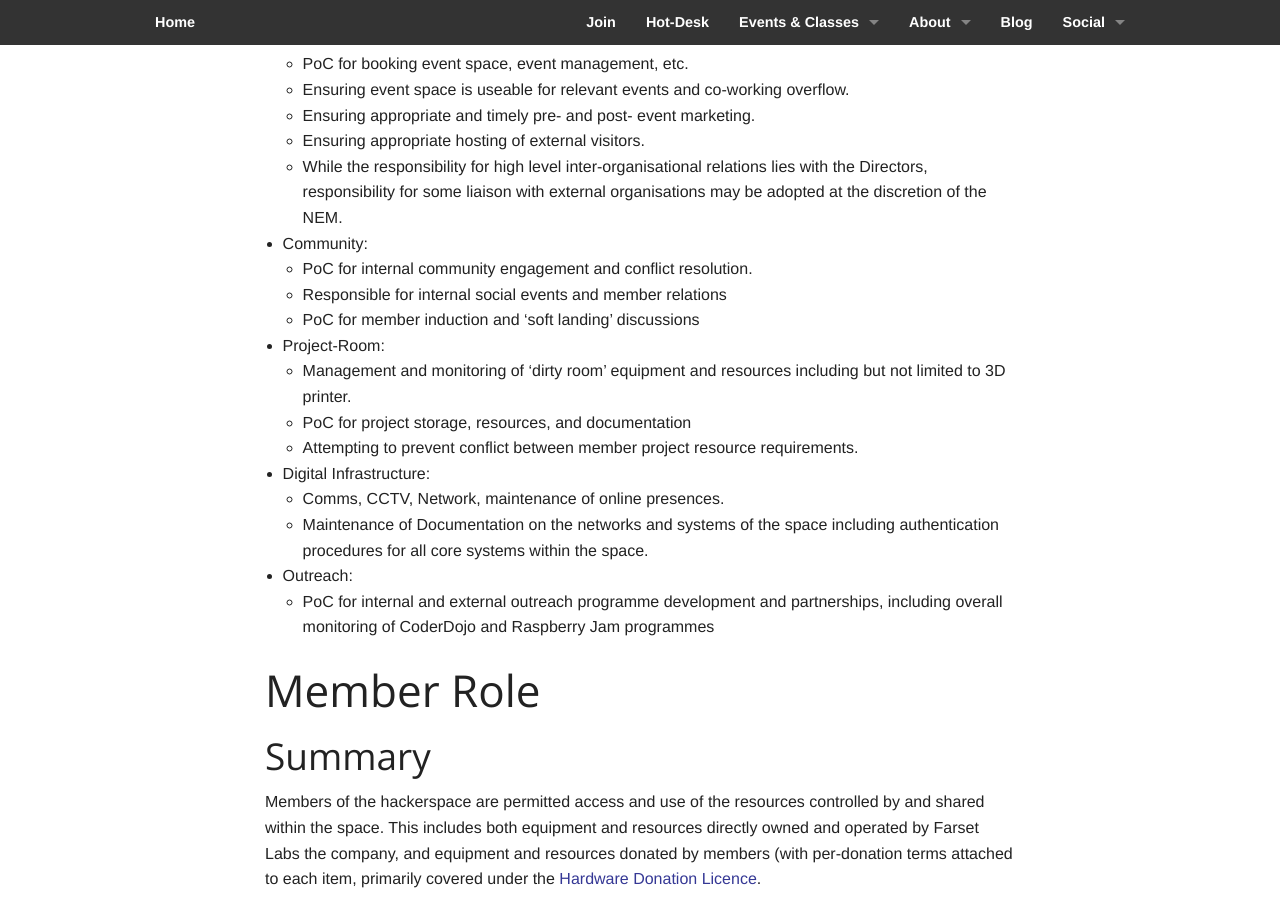
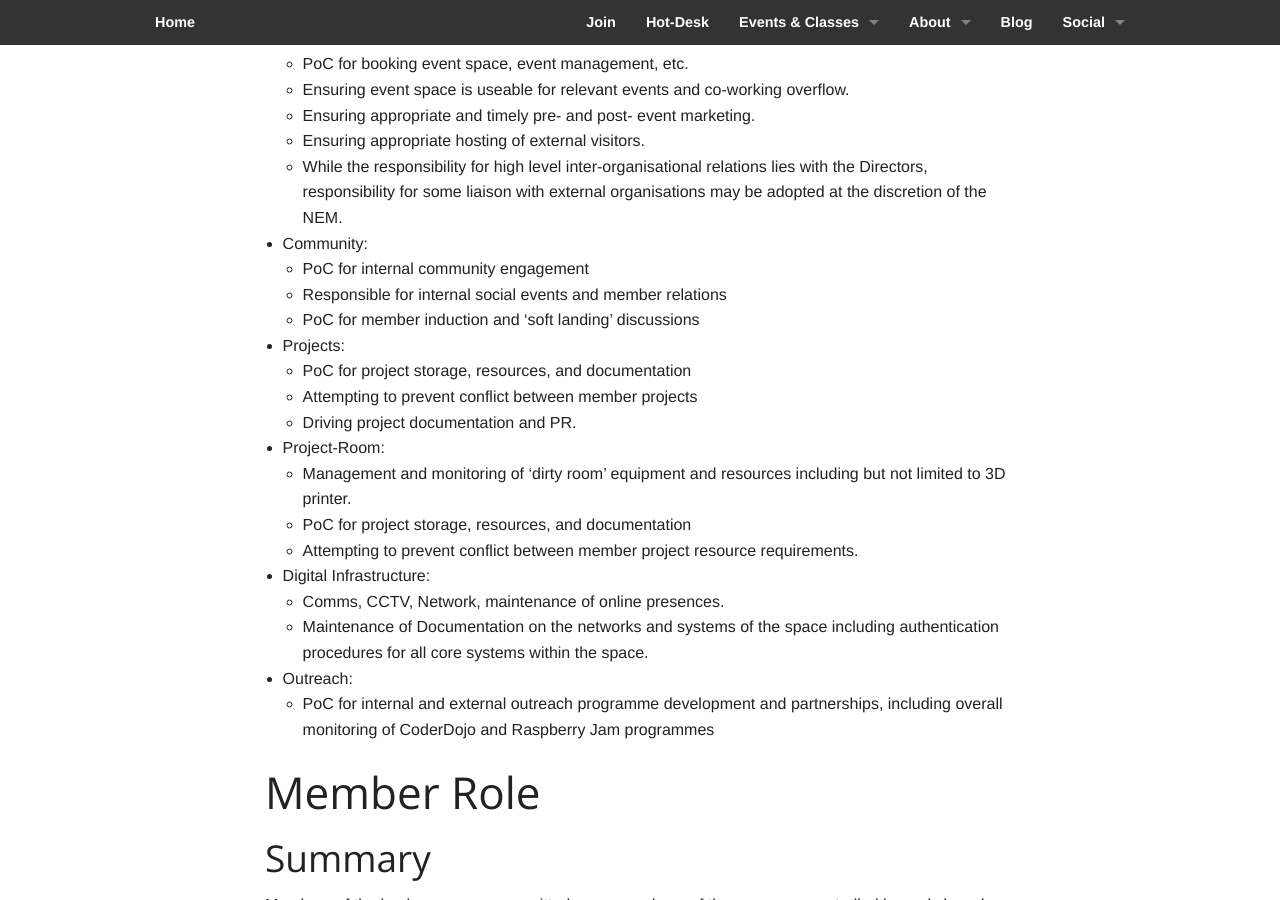
Before and after one commit to FarsetLabs/farsetlabs.github.io, a Jekyll site: the page built from about/ops_manual.md, in a window 1280 px wide and 900 px high, scrolled down 2857 px. Built offline with Jekyll 4.4.1, drawn with Linux system fonts in a browser that asks for light colours.

Commit message:
update after directors meeting tonight

```diff
--- a/about/ops_manual.md
+++ b/about/ops_manual.md
@@ -79,9 +79,13 @@ Complaints about the actions of a NEM can and should be raised as per the genera
   * Ensuring appropriate hosting of external visitors.
   * While the responsibility for high level inter-organisational relations lies with the Directors, responsibility for some liaison with external organisations may be adopted at the discretion of the NEM.
 * Community:
-  * PoC for internal community engagement and conflict resolution.
+  * PoC for internal community engagement
   * Responsible for internal social events and member relations
   * PoC for member induction and 'soft landing' discussions
+* Projects:
+  * PoC for project storage, resources, and documentation
+  * Attempting to prevent conflict between member projects
+  * Driving project documentation and PR.
 * Project-Room:
   * Management and monitoring of ‘dirty room’ equipment and resources including but not limited to 3D printer.
   * PoC for project storage, resources, and documentation
```
